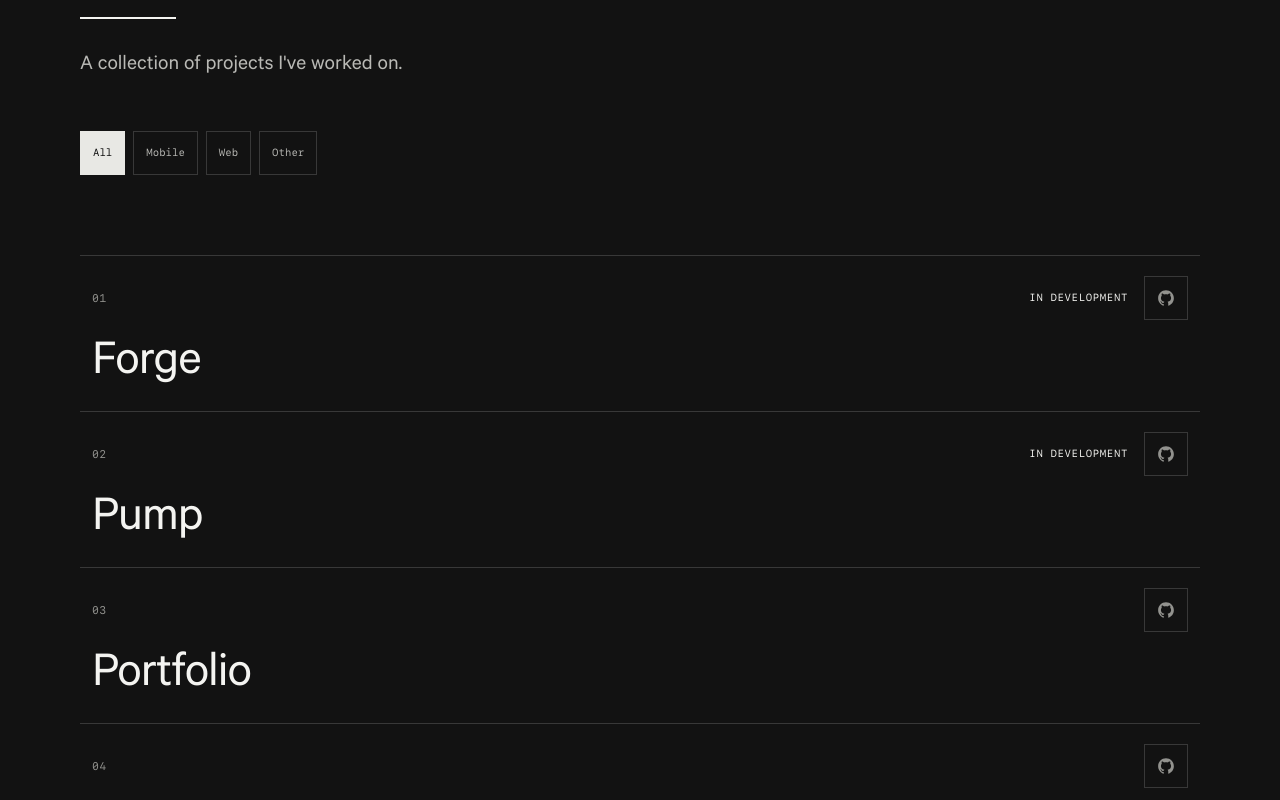
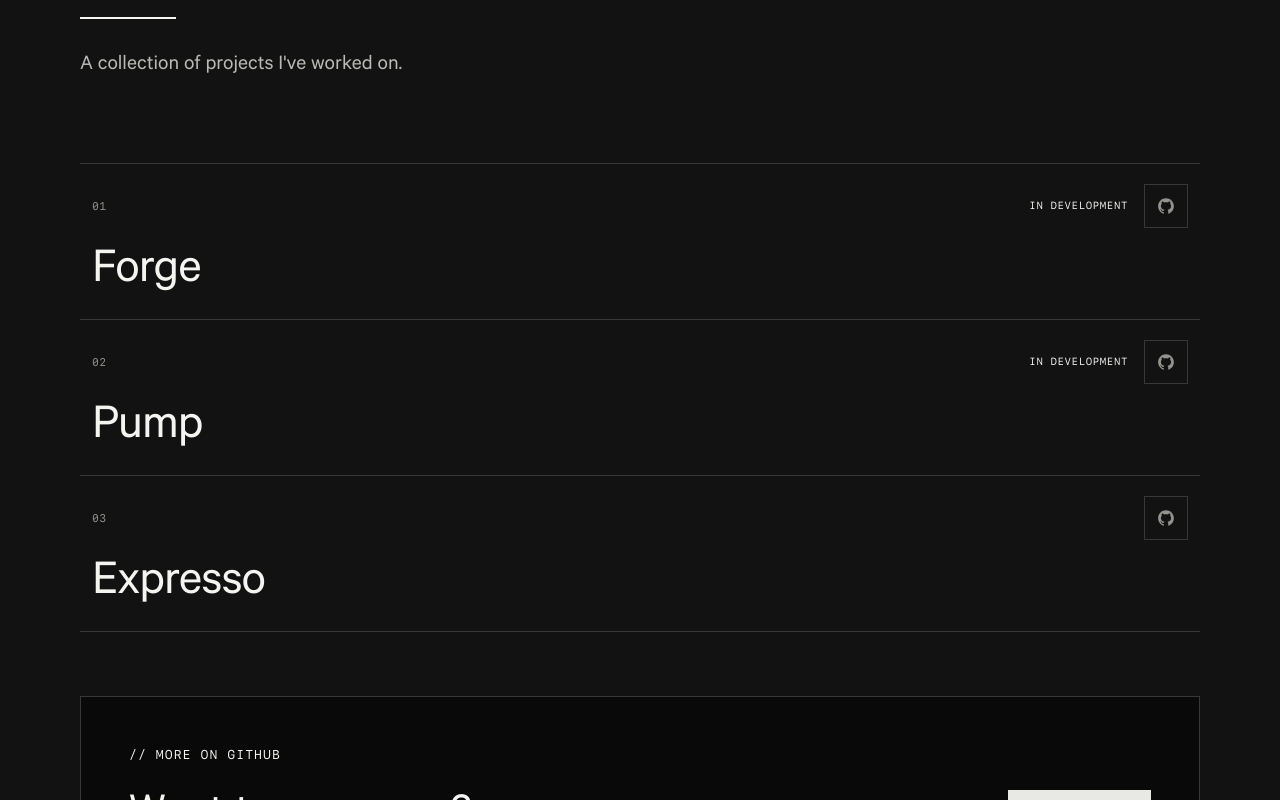
Before and after one commit to jmrsgn/portfolio, a React (Vite) app: page / in a window 1280 px wide. Shown: the part 3340-4140 px from the top of the page. Built offline with nearby package versions, Linux system fonts and the light colour scheme.

Commit message:
chore: cleanup

```diff
--- a/src/components/projects/index.tsx
+++ b/src/components/projects/index.tsx
@@ -3,10 +3,8 @@ import React from "react";
 import {
   Box,
   Container,
-  ContainerFilters,
   ContainerProjects,
   ContainerTags,
-  FilterButton,
   GithubCta,
   GithubCtaButton,
   GithubCtaContent,
@@ -46,10 +44,6 @@ type ProjectsComponent = React.FC<ProjectsProps> & {
   TextIntro: React.FC<StyledProps<typeof TextIntro>>;
 
   Divider: React.FC<StyledProps<typeof Divider>>;
-
-  ContainerFilters: React.FC<StyledProps<typeof ContainerFilters>>;
-
-  FilterButton: React.FC<StyledProps<typeof FilterButton>>;
 
   ContainerProjects: React.FC<StyledProps<typeof ContainerProjects>>;
   ProjectWorkspace: React.FC<StyledProps<typeof ProjectWorkspace>>;
@@ -117,18 +111,6 @@ Projects.TextIntro = ({ children, ...restProps }) => {
 
 Projects.Divider = ({ children, ...restProps }) => {
   return <Divider {...restProps}>{children}</Divider>;
-};
-
-/**
- * Filters
- */
-
-Projects.ContainerFilters = ({ children, ...restProps }) => {
-  return <ContainerFilters {...restProps}>{children}</ContainerFilters>;
-};
-
-Projects.FilterButton = ({ children, ...restProps }) => {
-  return <FilterButton {...restProps}>{children}</FilterButton>;
 };
 
 /**
--- a/src/components/projects/styles/projects.ts
+++ b/src/components/projects/styles/projects.ts
@@ -42,69 +42,6 @@ export const Box = styled.div`
   @media ${VIEWPORT.desktopUp} {
     width: min(1280px, calc(100% - 160px));
     padding: 9rem 0 8rem;
-  }
-`;
-
-/**
- * Filters
- */
-
-export const ContainerFilters = styled.div`
-  display: flex;
-
-  align-items: center;
-
-  gap: 0.5rem;
-
-  margin-top: 2.5rem;
-  flex-wrap: wrap;
-
-  @media ${VIEWPORT.desktopUp} {
-    margin-top: 3rem;
-  }
-`;
-
-export const FilterButton = styled.button<{ $active: boolean }>`
-  min-height: 44px;
-
-  padding: 0.35rem 0.75rem;
-
-  border: 1px solid
-    ${({ $active }) => ($active ? COLORS.PRIMARY : COLORS.BORDER)};
-
-  border-radius: 0;
-
-  background: ${({ $active }) =>
-    $active ? COLORS.PRIMARY : "transparent"};
-
-  color: ${({ $active }) =>
-    $active ? COLORS.TEXT_INVERSE : COLORS.TEXT_SECONDARY};
-
-  font-family: ${FONTS.sfMonoRegular};
-
-  font-size: 0.65rem;
-
-  cursor: pointer;
-
-  transition:
-    border-color 0.2s ease,
-    color 0.2s ease,
-    background-color 0.2s ease;
-
-  &:hover {
-    border-color: ${COLORS.PRIMARY};
-
-    color: ${COLORS.PRIMARY_LIGHT};
-  }
-
-  &[aria-pressed="true"]:hover {
-    color: ${COLORS.TEXT_INVERSE};
-  }
-
-  &:focus-visible {
-    outline: 2px solid ${COLORS.PRIMARY_LIGHT};
-    outline-offset: 3px;
-    box-shadow: 0 0 0 5px ${COLORS.PRIMARY_DARK};
   }
 `;
 
@@ -265,14 +202,8 @@ export const ProjectPreview = styled.aside`
     backface-visibility: hidden;
   }
 
-  .preview-label {
-    color: ${COLORS.PRIMARY_LIGHT};
-    font: 0.65rem ${FONTS.sfMonoRegular};
-    letter-spacing: 0.08em;
-  }
-
   h3 {
-    margin: 1rem 0 1.25rem;
+    margin: 0 0 1.25rem;
     color: ${COLORS.TEXT_PRIMARY};
     font: normal clamp(3rem, 4vw, 5rem)/0.9 ${FONTS.calibreBlack};
     overflow-wrap: anywhere;
--- a/src/containers/projects.tsx
+++ b/src/containers/projects.tsx
@@ -1,4 +1,4 @@
-import { useEffect, useMemo, useState } from "react";
+import { useEffect, useState } from "react";
 import type { KeyboardEvent, MouseEvent } from "react";
 import { AiFillGithub } from "react-icons/ai";
 import { motion, useReducedMotion } from "framer-motion";
@@ -8,15 +8,11 @@ import ProjectsData from "../fixtures/projects.json";
 import MotionWrap from "../wrapper/motion-wrap";
 import { BREAKPOINTS } from "../constants/viewports";
 
-type ProjectFilter = "All" | "Mobile" | "Web" | "Other";
-
-const FILTERS: ProjectFilter[] = ["All", "Mobile", "Web", "Other"];
 const DESKTOP_QUERY = `(min-width: ${BREAKPOINTS.desktop}px)`;
 const FEATURED_PROJECTS = ProjectsData.filter((project) => project.featured);
 
 export function ProjectsContainer() {
   const reduceMotion = useReducedMotion();
-  const [activeFilter, setActiveFilter] = useState<ProjectFilter>("All");
   const [selectedProjectId, setSelectedProjectId] = useState<number | null>(null);
   const [isDesktop, setIsDesktop] = useState(() =>
     typeof window !== "undefined" && window.matchMedia(DESKTOP_QUERY).matches,
@@ -31,17 +27,9 @@ export function ProjectsContainer() {
     return () => mediaQuery.removeEventListener("change", updateLayout);
   }, []);
 
-  const filteredProjects = useMemo(() => {
-    if (activeFilter === "All") {
-      return FEATURED_PROJECTS;
-    }
-
-    return FEATURED_PROJECTS.filter((project) => project.filter === activeFilter);
-  }, [activeFilter]);
-
   const selectedProject = !isDesktop || selectedProjectId === null
     ? null
-    : filteredProjects.find((project) => project.id === selectedProjectId) ?? null;
+    : FEATURED_PROJECTS.find((project) => project.id === selectedProjectId) ?? null;
 
   return (
     <Projects id="projects">
@@ -63,27 +51,11 @@ export function ProjectsContainer() {
             A collection of projects I&apos;ve worked on.
           </Projects.TextIntro>
 
-          {/* Filters */}
-
-          <Projects.ContainerFilters>
-            {FILTERS.map((filter) => (
-              <Projects.FilterButton
-                key={filter}
-                type="button"
-                $active={activeFilter === filter}
-                aria-pressed={activeFilter === filter}
-                onClick={() => setActiveFilter(filter)}
-              >
-                {filter}
-              </Projects.FilterButton>
-            ))}
-          </Projects.ContainerFilters>
-
           {/* Projects */}
 
           <Projects.ProjectWorkspace $hasSelection={selectedProject !== null}>
             <Projects.ContainerProjects>
-              {filteredProjects.map((item, index) => (
+              {FEATURED_PROJECTS.map((item, index) => (
                 <MotionWrap
                   key={item.id}
                   initial={{ y: 16, opacity: 0 }}
@@ -158,7 +130,7 @@ export function ProjectsContainer() {
               <div className="preview-bar">
                 <span>PROJECT DETAILS</span>
                 <span>
-                  {String(selectedProject.id).padStart(2, "0")} / {String(FEATURED_PROJECTS.length).padStart(2, "0")}
+                  {String(FEATURED_PROJECTS.indexOf(selectedProject) + 1).padStart(2, "0")} / {String(FEATURED_PROJECTS.length).padStart(2, "0")}
                 </span>
               </div>
               <motion.div
@@ -170,9 +142,6 @@ export function ProjectsContainer() {
                 animate={{ opacity: 1, rotateX: 0, y: 0 }}
                 transition={{ duration: 0.28, ease: "easeOut" }}
               >
-                <span className="preview-label">
-                  // {selectedProject.filter.toUpperCase()} PROJECT
-                </span>
                 <h3>{selectedProject.title}</h3>
                 <p>{selectedProject.description}</p>
               </motion.div>
--- a/src/fixtures/projects.json
+++ b/src/fixtures/projects.json
@@ -111,12 +111,12 @@
       }
     ],
     "screenshots": [],
-    "featured": true
+    "featured": false
   },
   {
     "id": 4,
     "title": "Expresso",
-    "description": "An Android-based educational application designed to help students learn Object-Oriented Programming through interactive lessons and personalized learning experiences powered by machine learning.",
+    "description": "An Android-based educational application designed to help students learn Object-Oriented Programming through interactive lessons and personalized learning experiences powered by machine learning. Built as a college capstone project.",
     "filter": "Mobile",
     "development": false,
     "src": "../images/projects/expresso-1.png",
```
